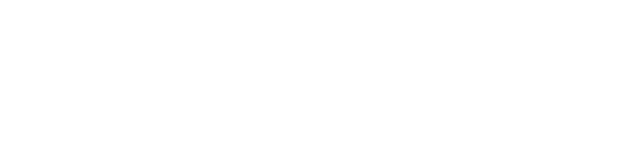
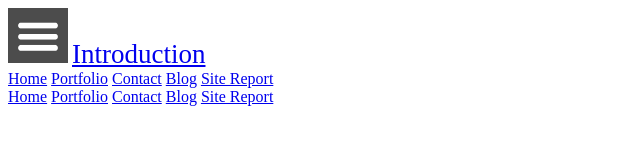
Before and after one commit to BipinNeupane/Assignment-1, a plain HTML site: page Contact.html in a window 1280 px wide. Shown: the whole page, without its empty margins (0-640 px from the left). Drawn offline with Linux system fonts and the light colour scheme; a web font is replaced by a local one.

Commit message:
made nav items for contact page

```diff
--- a/Contact.html
+++ b/Contact.html
@@ -0,0 +1,34 @@
+<!DOCTYPE html>
+<html>
+<head>
+    <meta charset="utf-8">
+    <meta name="viewport" content="width=device-width, initial-scale=1">
+    <link rel="stylesheet" href="https://cdnjs.cloudflare.com/ajax/libs/font-awesome/4.7.0/css/font-awesome.min.css">
+    <link href="https://fonts.googleapis.com/css?family=Baloo+Bhai" rel="stylesheet">
+    <script src="script.js"></script>
+    <title>Contact Us</title>
+</head>
+<body>
+   <nav id="Header">
+    <a href="#" class="menus" onmouseenter="OpenSubMenus(event,'a')"> <img src="images/menu.jpg" alt="menu" width="60" height="55"></a>
+    <a href="#" class="link"  onmouseenter="CloseSubMenus(event)" style="font-size: 27px;">Introduction</a>
+            <div id="DivLinks"  onmouseenter="CloseSubMenus(event)">
+           <a class="link" href="Home.html">Home</a>
+           <a class="link" href="portfolio.html">Portfolio</a>
+           <a class="link" href="Contact.html">Contact</a>
+           <a class="link" href="Blog.html">Blog</a>
+           <a class="link" href="SiteReport.html">Site Report</a>
+    </div>
+
+
+
+</nav>
+    <div id="a" class="submenus">
+           <a class="link" href="Home.html">Home</a>
+           <a class="link" href="portfolio.html">Portfolio</a>
+           <a class="link" href="Contact.html">Contact</a>
+           <a class="link" href="Blog.html">Blog</a>
+           <a class="link" href="SiteReport.html">Site Report</a>
+            </div>
+</body>
+</html>
--- a/style.css
+++ b/style.css
@@ -123,6 +123,8 @@ input[type=text] {
 
 
 #wallpaper{
+    height: 600px;
+    z-index: -1;
     border: 1px solid black;
     background-image: url("images/sbg.jpg");
 }
```
